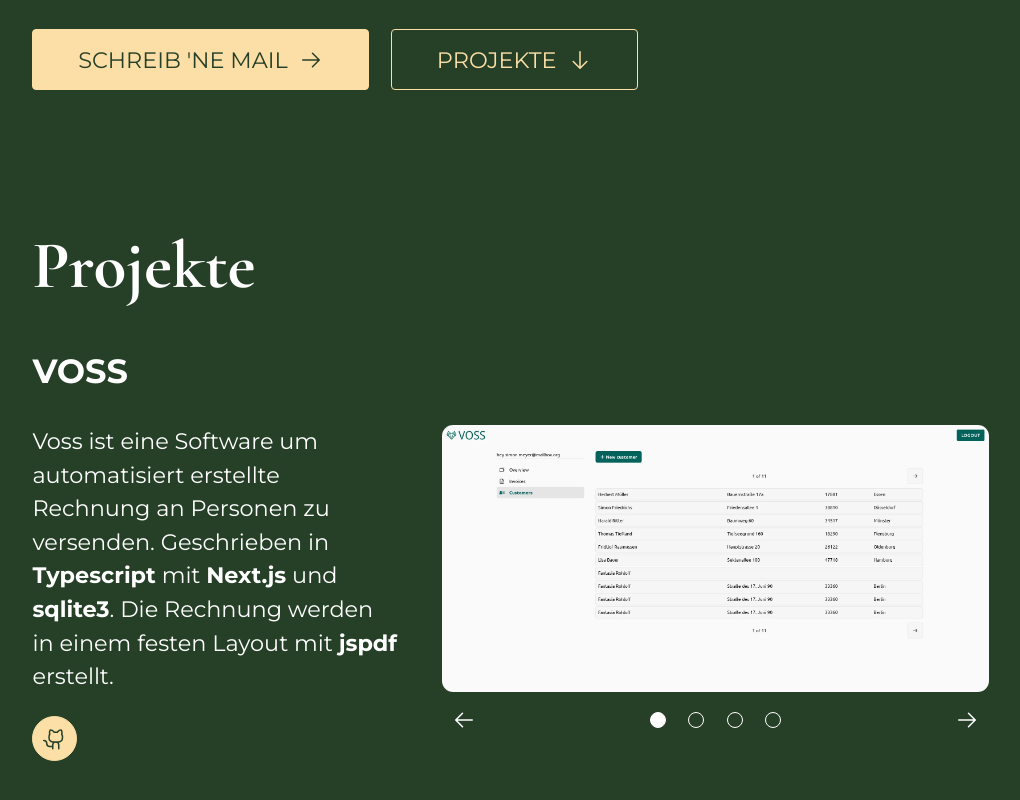
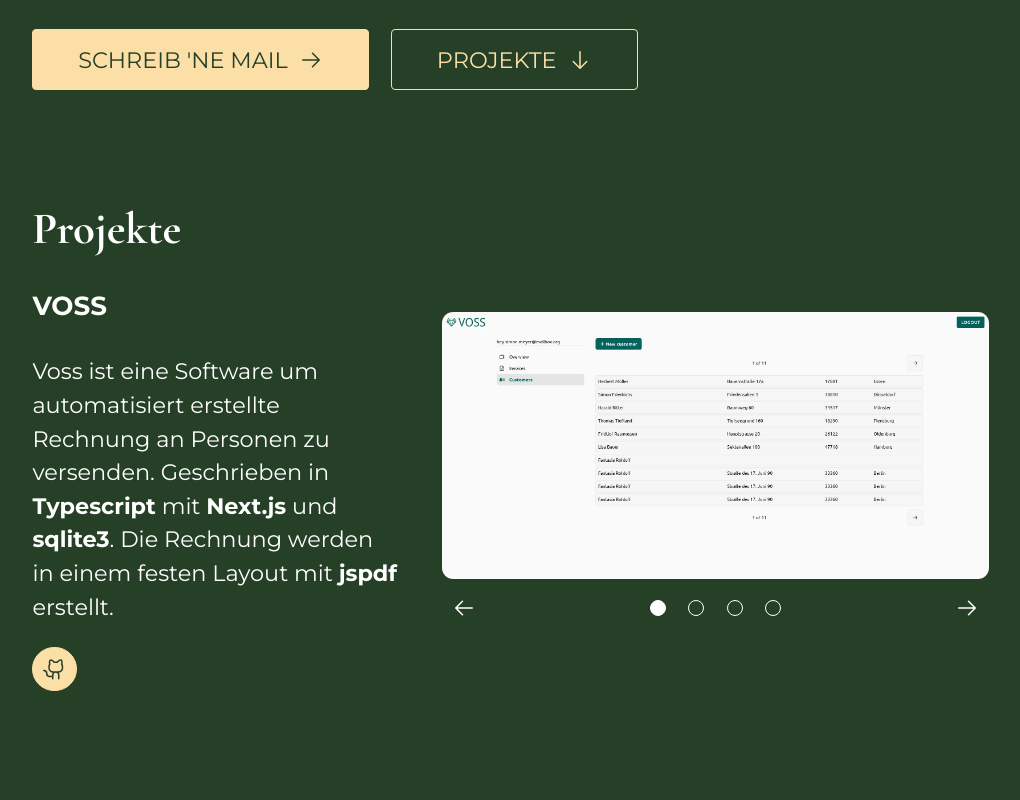
Before and after one commit to heinbl/smey.one, a Next.js app: page / in a window 1280 px wide. Shown: the part 717-1517 px from the top of the page, without its empty margins (118-1138 px from the left). Built offline with nearby package versions, Linux system fonts and the light colour scheme.

Commit message:
Improve SEO replace double h1 with h1 > h2 on / change font sizes of headings add title to project carousel change some stylings

```diff
--- a/components/Carousel/Carousel.tsx
+++ b/components/Carousel/Carousel.tsx
@@ -9,9 +9,10 @@ import rgbPlaceholder from "@lib/placeholder";
 
 interface CarouselProps {
   images: Array<StaticImageData>,
+  title?: string,
 }
 
-const Carousel: React.FC<CarouselProps> = ({ images }): JSX.Element => {
+const Carousel: React.FC<CarouselProps> = ({ images, title }): JSX.Element => {
   const [scrollSnapList, setScrollSnapList] = useState<number[]>([]);
   const [selectedIndex, setSelectedIndex] = useState<number>(0);
   const [carouselRef, emblaApi] = useEmblaCarousel(
@@ -58,6 +59,7 @@ const Carousel: React.FC<CarouselProps> = ({ images }): JSX.Element => {
                 <InlineImage key={key} className="embla__slide">
                   <Image
                     className="embla__image"
+                    title={ title }
                     src={i}
                     alt="image showing voss invoice software"
                     placeholder="blur"
--- a/components/Header/header.tsx
+++ b/components/Header/header.tsx
@@ -40,8 +40,8 @@ return (
           className={ showHamburger ? styles.hamburgerActive : '' }
           id="hamburger-active" />
         <label className={[styles.hamburgerBox].join(" ")} htmlFor="hamburger-active">
-          <div className={ styles.hamburgerMenu}>
-            <div className={styles.hamburgerLinks}>
+          <span className={ styles.hamburgerMenu}>
+            <span className={styles.hamburgerLinks}>
               <Link
                 scroll={false}
                 className={[(subpath === 'intro' || (subpath === '/' && !path)) ? styles.hamburgerItemSelected : '', styles.hamburgerItem].join(" ")}
@@ -93,8 +93,8 @@ return (
                 >
                 Kontakt
               </Link>
-            </div>
-          </div>
+            </span>
+          </span>
           <i className={[styles.hamburger, styles.hamburgerOne].join(" ")}></i>
         </label>
       </nav>
--- a/components/InlineImage/InlineImage.module.css
+++ b/components/InlineImage/InlineImage.module.css
@@ -7,10 +7,6 @@
     width: 100%;
     height: auto;
     border-radius: 0.5rem;
-}
-
-.imageContainer:hover {
-    cursor: pointer;
 }
 
 @media screen and (min-width: 600px) {
--- a/components/Portfolio/Portfolio.tsx
+++ b/components/Portfolio/Portfolio.tsx
@@ -21,7 +21,7 @@ export const Portfolio: React.FC<PortfolioProps> = (): JSX.Element => {
   return (
     <section id="projekte" className={[appStyles.scrollMargin, appStyles.pageHeight].join(" ")} >
       <div className={[appStyles.containerM0, appStyles.flexV].join(" ")}>
-        <h1 className={cormorant.className}>Projekte</h1>
+        <h2 className={[appStyles.bigHeadline, cormorant.className].join(" ")}>Projekte</h2>
         <PortfolioItem
           title="VOSS"
           githubName="voss-web"
--- a/components/Portfolio/PortfolioItem.tsx
+++ b/components/Portfolio/PortfolioItem.tsx
@@ -21,9 +21,9 @@ const PortfolioItem: React.FC<PortfolioItemProps> = (
   }): JSX.Element => {
   return (
     <article>
-      <h2>{title}</h2>
       <div className={appStyles.containerM0}>
         <section className={styles.portfolioItemInfo}>
+          <h3>{title}</h3>
           {children}
           <aside className={styles.projectLinks}>
             <a
@@ -38,7 +38,7 @@ const PortfolioItem: React.FC<PortfolioItemProps> = (
           </aside>
         </section>
         <div className={styles.carousel}>
-          <Carousel images={images}></Carousel>
+          <Carousel images={images} title={`Ein Bild das das Projekt ${title} zeigt.`}></Carousel>
         </div>
       </div>
     </article>
--- a/components/layout.tsx
+++ b/components/layout.tsx
@@ -1,4 +1,3 @@
-import Head from 'next/head';
 import Header from '@components/Header/header';
 import { Montserrat } from 'next/font/google';
 type LayoutProps = {
--- a/pages/drechseln.tsx
+++ b/pages/drechseln.tsx
@@ -21,7 +21,7 @@ const Drechseln: NextPage<PageProps> = ({ imagePaths }) => {
     return (
         <section className={ [appStyles.container, appStyles.withFade].join(" ")}>
             <Head>
-                <title>Drechseln</title>
+                <title>Drechseln - Ich und mein Holz.</title>
             </Head>
             <h1 className={ cormorant.className }>
                 Ich und mein Holz.
--- a/pages/index.tsx
+++ b/pages/index.tsx
@@ -7,7 +7,7 @@ const Index: NextPage = () => {
   return (
     <>
       <Head>
-        <title>Simon Meyer - Full-Stack-Developer</title>
+        <title>Simon Meyer - Full-Stack-Developer aus Oldenburg in Niedersachsen</title>
       </Head>
       <Intro />
     </>
--- a/pages/simon.tsx
+++ b/pages/simon.tsx
@@ -11,7 +11,7 @@ const Simon: NextPage<PageProps> = ({ }): JSX.Element => {
   return (
     <div className={[appStyles.container, appStyles.withFade].join(" ")}>
       <Head>
-        <title>Simon</title>
+        <title>Simon - Über Simon</title>
       </Head>
       <About />
     </div>
--- a/styles/App.module.css
+++ b/styles/App.module.css
@@ -24,6 +24,10 @@
     margin-bottom: 1rem;
 }
 
+.bigHeadline {
+    font-size: 2rem;
+}
+
 .teaserLink,
 .teaserLink:visited,
 .teaserLink:link {
@@ -36,8 +40,8 @@
 }
 
 .teaserLink:hover {
-    font-style: italic;
-    transform: translateX(5px);
+    color: var(--accent);
+    background-color: var(--background);
 }
 
 .bigLink,
@@ -209,8 +213,8 @@ a:hover > .primaryText {
 }
 
 .scrollMargin {
-    scroll-margin-top: 50px;
-    scroll-snap-margin-top: 50px;
+    scroll-margin-top: 75px;
+    scroll-snap-margin-top: 75px;
 }
 
 .smallMargin {
@@ -251,10 +255,6 @@ a:hover > .primaryText {
 }
 
 @media screen and (min-width: 600px) {
-    .scrollMargin {
-        scroll-margin-top: 50px;
-        scroll-snap-margin-top: 50px;
-    }
     .container {
         width: 80%;
         margin: 4rem auto 0 auto;
@@ -267,8 +267,8 @@ a:hover > .primaryText {
 
 @media screen and (min-width: 900px) {
     .scrollMargin {
-        scroll-snap-margin-top: 0;
-        scroll-margin-top: 0;
+        scroll-snap-margin-top: 10px;
+        scroll-margin-top: 10px;
     }
     .container {
         margin-top: 1rem;
--- a/styles/globals.css
+++ b/styles/globals.css
@@ -35,6 +35,12 @@ h1 {
 }
 
 h2 {
+  padding: 0;
+  margin-top: 0;
+  margin-bottom: 0.5rem;
+}
+
+h3 {
   padding: 0;
   margin-top: 0;
   margin-bottom: 0.5rem;
```
